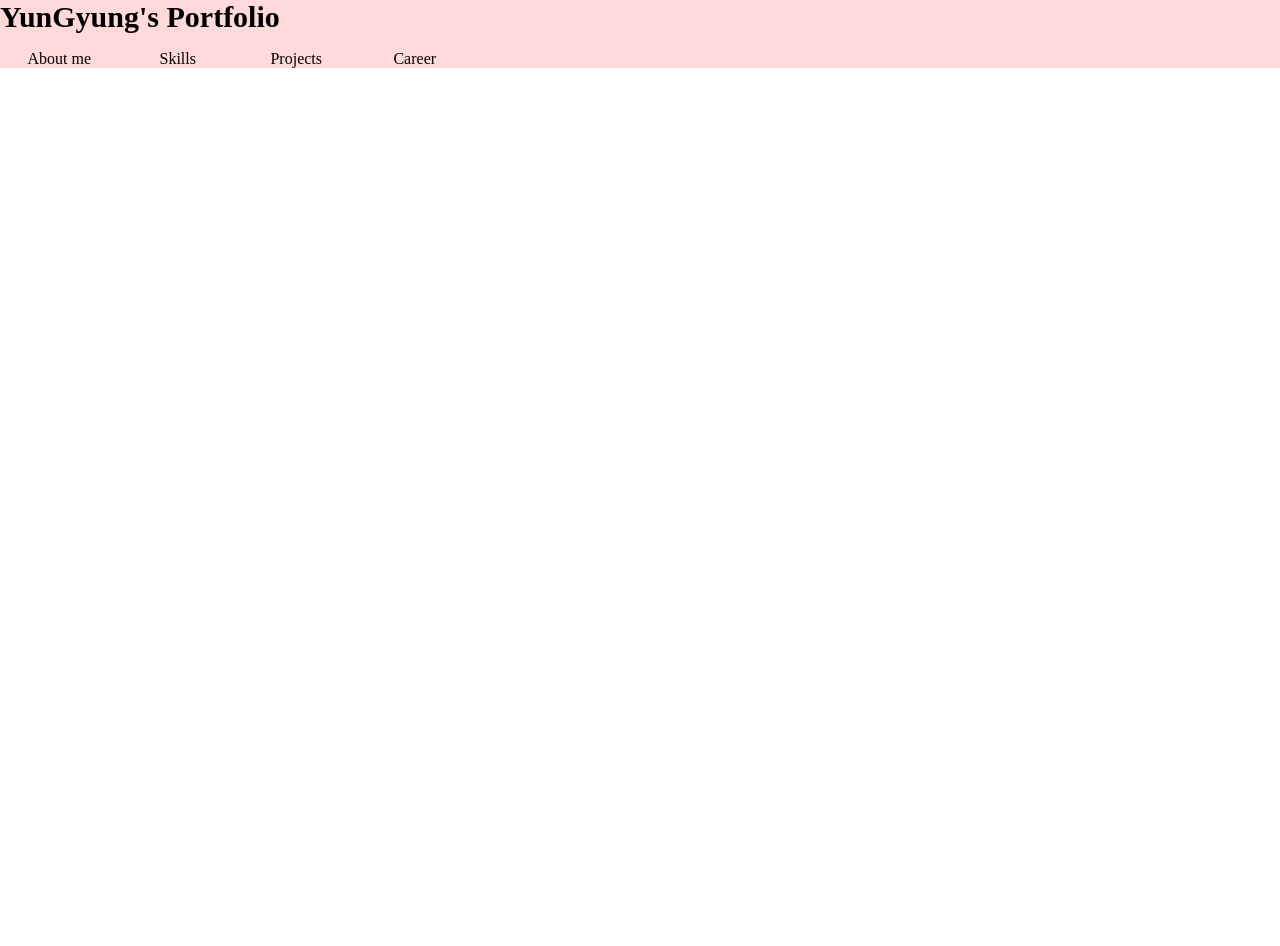
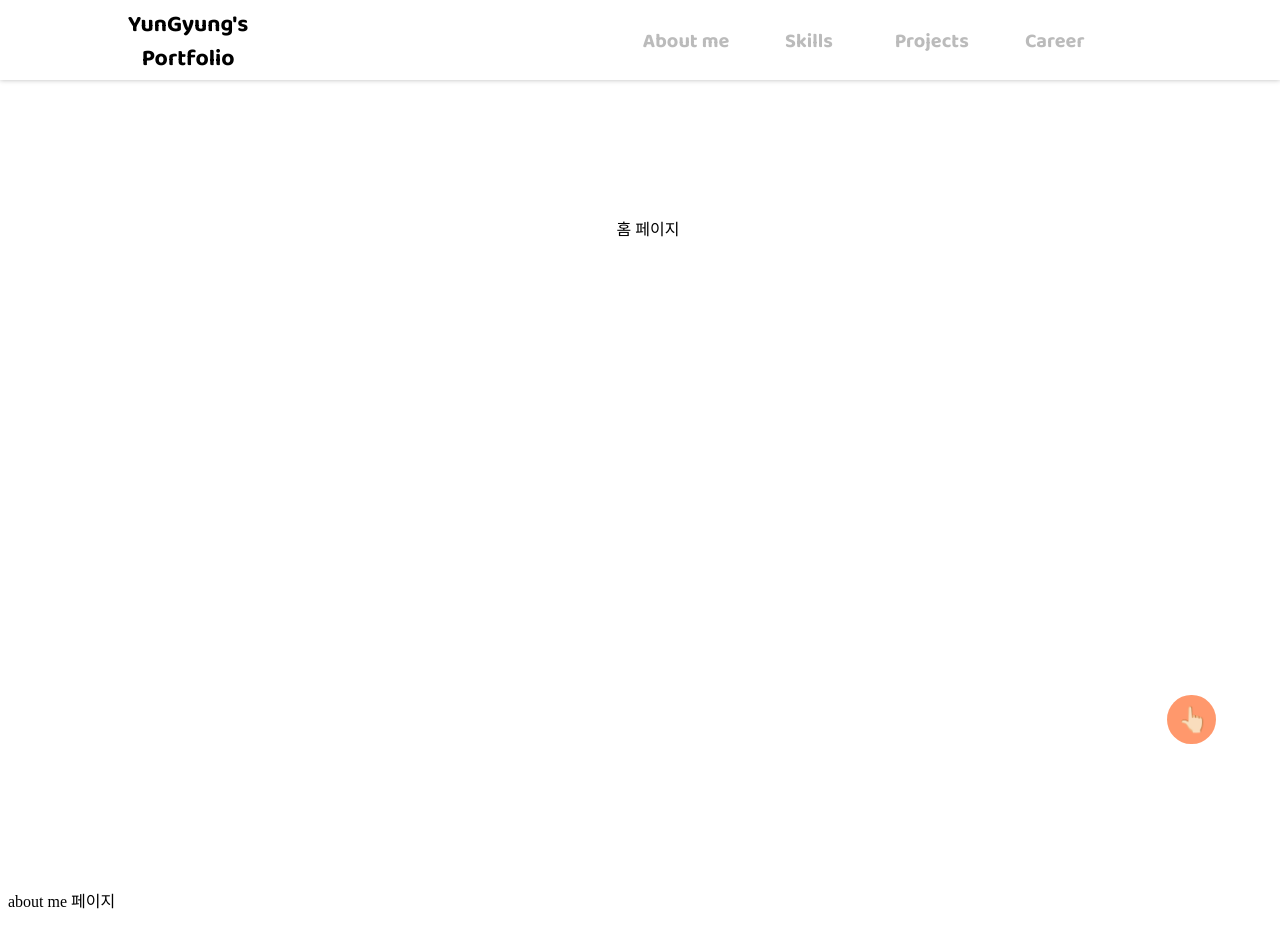
Before and after one commit to dbsrudrla/Portfolio, a React (Create React App) app: page / in a window 1280 px wide. Shown: the top 946 px of the page. Before the commit the page ends 800 px from the top, so only its background shows below. Built offline with nearby package versions, Linux system fonts and the light colour scheme.

Commit message:
feat : header styling & function

```diff
--- a/package.json
+++ b/package.json
@@ -8,6 +8,7 @@
     "@testing-library/user-event": "^13.5.0",
     "react": "^18.2.0",
     "react-dom": "^18.2.0",
+    "react-router-dom": "^6.22.1",
     "react-scripts": "5.0.1",
     "styled-component": "^2.8.0",
     "styled-components": "^6.1.8",
--- /dev/null
+++ b/src/App.css
@@ -0,0 +1,44 @@
+@font-face {
+    font-family: BalooChettan;
+    src: url(./common/fonts/BalooChettan2-VariableFont.woff);
+}
+
+
+.App {
+    text-align: center;
+}
+
+.App-logo {
+    height: 40vmin;
+    pointer-events: none;
+}
+
+@media (prefers-reduced-motion: no-preference) {
+    .App-logo {
+        animation: App-logo-spin infinite 20s linear;
+    }
+}
+
+.App-header {
+    background-color: #282c34;
+    min-height: 100vh;
+    display: flex;
+    flex-direction: column;
+    align-items: center;
+    justify-content: center;
+    font-size: calc(10px + 2vmin);
+    color: white;
+}
+
+.App-link {
+    color: #61dafb;
+}
+
+@keyframes App-logo-spin {
+    from {
+        transform: rotate(0deg);
+    }
+    to {
+        transform: rotate(360deg);
+    }
+}
--- a/src/App.js
+++ b/src/App.js
@@ -1,10 +1,48 @@
+import React from "react";
+import './App.css';
+import styled from "styled-components";
+import Colors from "./common/Color";
+import Header from "./component/Header";
+import Contents from "./component/Contents";
 
 function App() {
+
+  const handleScrollTop = () => {
+    window.scrollTo({
+      top: 0,
+      behavior: "smooth",
+    });
+  };
+
   return (
-    <div className="App">
-      hello world !
-    </div>
+    <Container>
+      <Button onClick={handleScrollTop}>👆🏻</Button>
+      <Header />
+      <Contents />
+    </Container>
   );
 }
 
+const Container = styled.div`
+  display: flex;
+  width: 100vw;
+  flex-direction: column;
+  align-items: center;
+  position: relative;
+`;
+
+const Button = styled.button`
+  width : 3.8%;
+  padding : 0.8%;
+  position: fixed;
+  bottom: 7%;
+  right: 5%;
+  font-size : 25px;
+  color : ${Colors.white};
+  z-index: 1000;
+  border : none;
+  border-radius : 100%;
+  background-color : ${Colors.Button};
+`;
+
 export default App;
--- /dev/null
+++ b/src/component/AboutMe.jsx
@@ -0,0 +1,7 @@
+import React from 'react';
+
+function AboutMe() {
+  return <div>about me 페이지</div>;
+}
+
+export default AboutMe;
--- /dev/null
+++ b/src/component/Career.jsx
@@ -0,0 +1,7 @@
+import React from 'react';
+
+function Career() {
+  return <div>수상 페이지</div>;
+}
+
+export default Career;
--- /dev/null
+++ b/src/component/Contents.jsx
@@ -0,0 +1,35 @@
+import React from "react";
+import styled from "styled-components";
+import Colors from "../common/Color";
+import Home from "./Home";
+import AboutMe from "./AboutMe";
+import Skills from "./Skills";
+import Projects from "./Projects";
+import Career from "./Career";
+
+
+const Contents = () => (
+  <Container>
+    <ContentsWrapper id="home" bgColor='${Colors.Home}'><Home /></ContentsWrapper>
+    <ContentsWrapper id="aboutMe" bgColor='${Colors.white}'><AboutMe /></ContentsWrapper>
+    <ContentsWrapper id="skills" bgColor='${Colors.yellow}'><Skills /></ContentsWrapper>
+    <ContentsWrapper id="projects" bgColor='${Colors.green}'><Projects /></ContentsWrapper>
+    <ContentsWrapper id="career" bgColor='${Colors.white}'><Career /></ContentsWrapper>
+  </Container>
+);
+
+const Container = styled.div`
+  display: flex;
+  width: 100%;
+  flex-direction: column;
+  align-items: center;
+  margin-top: 80px;
+`;
+
+const ContentsWrapper = styled.div`
+  width: 100%;
+  height: 100vh;
+  background-color: ${(props) => (props.bgColor ? props.bgColor : '${Colors.Home}')};
+`;
+
+export default Contents;
--- a/src/component/Header.jsx
+++ b/src/component/Header.jsx
@@ -3,60 +3,82 @@ import styled from "styled-components";
 import Colors from "../common/Color";
 
 function Header() {
-    return (
-      <Container>
+
+    const handleClickNav = (e) => {
+        e.preventDefault(); // 버튼을 눌러도 새로고침되지 않도록 방지하는 역할
+        if (e.target.classList.contains("menu-item")) {
+            const id = e.target.getAttribute("href"); // id와 같은 이름을 가진 화면 가져오기
+            document.querySelector(id).scrollIntoView({
+                behavior: "smooth", // 부드럽게 넘기기
+            });
+        }
+  };
+
+  return (
+    <div>
+      <Container onClick={handleClickNav}>
         <Wrapper>
-            <Title>YunGyung's Portfolio</Title>
+            <Title>YunGyung's<br/>Portfolio</Title>
             <List>
-                <Navigation>
-                    <NavList>About me</NavList>
-                    <NavList>Skills</NavList>
-                    <NavList>Projects</NavList>
-                    <NavList>Career</NavList>
-                </Navigation>
+                <NavList><Button href="#aboutMe" className="menu-item">About me</Button></NavList>
+                <NavList><Button href="#skills" className="menu-item">Skills</Button></NavList>
+                <NavList><Button href="#projects" className="menu-item">Projects</Button></NavList>
+                <NavList><Button href="#career" className="menu-item">Career</Button></NavList>
             </List>
         </Wrapper>
       </Container>
-    );
-}
+    </div>
+  );
+};
 
 const Container = styled.div`
+    width : 100%;
+    height : 10%;
     top : 0;
     right : 0;
     left : 0;
     position : fixed;
     display : flex;
+    justify-content : center;
     flex-wrap : wrap;
-    background-color : ${Colors.Home};
+    box-shadow : 0 0 5px ${Colors.gray};
 `;
 const Wrapper = styled.div`
+    width : 80%;
     display : flex;
     flex-wrap : inherit;
     align-items : center;
     justify-content : space-between;
 `;
 const Title = styled.div`
-    text-decoration : none;
-    white-space : nowrap;
+    text-align : center;
     font-weight : bold;
-    font-size : 30px;
+    font-size : 23px;
+    font-family : 'BalooChettan';
 `;
 const List = styled.div`
-    flex-basis : 100%;
-    flex-grow : 1;
-    align-items : center;
-`;
-const Navigation = styled.ul`
+    width : 45%;
+    margin-right : 5%;
     display : flex;
-    padding-left : 0;
-    margin-bottom : 0;
+    justify-content : space-between;
     list-style : none;
 `;
 const NavList = styled.li`
-    width : 100%;
-    flex-basis : 0;
-    flex-grow : 1;
+    width : 20%;
     text-align : center;
+`;
+const Button = styled.div`
+    border : 0;
+    background : none;
+    font-weight : bold;
+    font-size : 20px;
+    color : ${Colors.gray};
+    font-family : 'BalooChettan';
+    cursor : pointer;
+    &:hover {
+    color : ${Colors.black};
+  }
+
 `;
 
 export default Header;
--- /dev/null
+++ b/src/component/Home.jsx
@@ -0,0 +1,17 @@
+import React from 'react';
+import styled from 'styled-components';
+
+function Home() {
+  return (
+    <>
+      <Container>홈 페이지</Container>
+    </>
+  );
+}
+
+const Container = styled.div`
+  margin-top : 10%;
+  text-align : center;
+`;
+
+export default Home;
--- /dev/null
+++ b/src/component/Projects.jsx
@@ -0,0 +1,7 @@
+import React from 'react';
+
+function Projects() {
+  return <div>로그인 페이지</div>;
+}
+
+export default Projects;
--- /dev/null
+++ b/src/component/Skills.jsx
@@ -0,0 +1,7 @@
+import React from 'react';
+
+function Skills() {
+  return <div>스킬 페이지</div>;
+}
+
+export default Skills;
--- a/src/index.js
+++ b/src/index.js
@@ -1,11 +1,11 @@
 import React from 'react';
 import ReactDOM from 'react-dom/client';
-import Header from './component/Header';
+import App from './App';
 
 
 const root = ReactDOM.createRoot(document.getElementById('root'));
 root.render(
   <React.StrictMode>
-    <Header />
+    <App />
   </React.StrictMode>
 );
```
Also changed, not shown: src/common/useMoveScroll.js (added, +14 -0 lines), src/common/fonts/BalooChettan2-VariableFont.woff (added), 1 other file (tests, documents, lock files or other folders).
